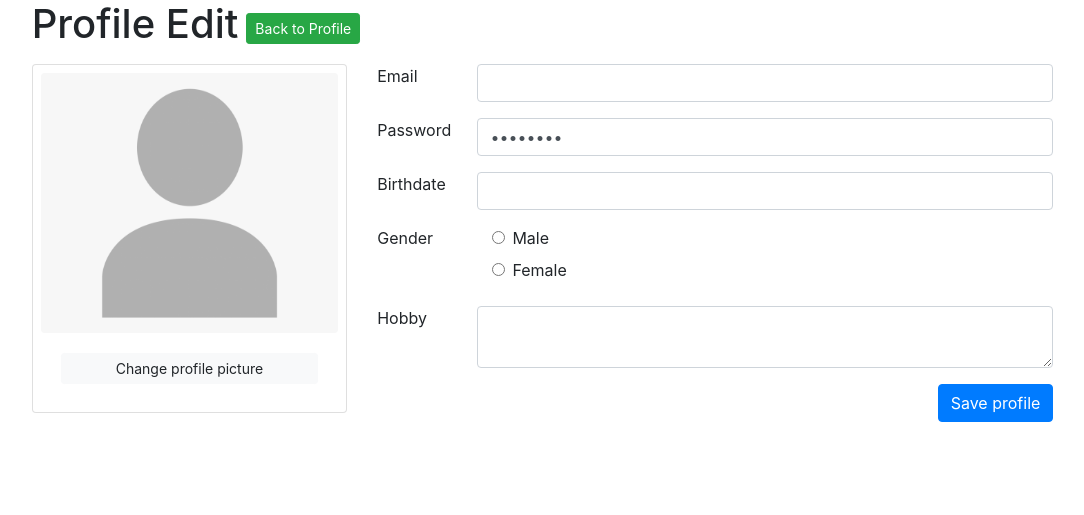
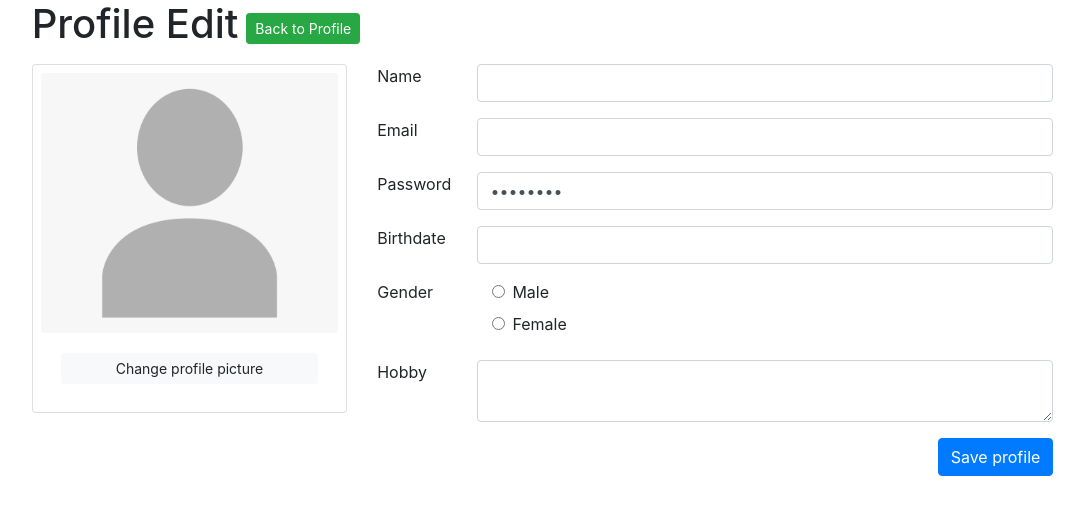
Before and after one commit to craigejonard/messageboard, a CakePHP app: the page made by app/View/Users/profile_edit.ctp in a window 1280 px wide. Shown: the top 515 px of the page, without its empty margins (105-1189 px from the left). Run offline with PHP 8.4 and a stand-in for CakePHP, Linux system fonts and the light colour scheme; the template is opened without the code that fills it, so the values that code supplies are empty; some libraries are stand-ins or nearby versions.

Commit message:
user can now edit

```diff
--- a/app/View/Users/profile_edit.ctp
+++ b/app/View/Users/profile_edit.ctp
@@ -44,7 +44,10 @@
         </div>
         <div class="col">
             <form id="profileForm">
-
+                <div class="form-group row">
+                    <label class="col-sm-2" for="email">Name</label>
+                    <input class="col-sm-10 form-control" name="name" type="text" id="name" value="<?= $user["name"] ?? "" ?>">
+                </div>
                 <div class="form-group row">
                     <label class="col-sm-2" for="email">Email</label>
                     <input class="col-sm-10 form-control" name="email" type="text" id="email" value="<?= $user["email"] ?? "" ?>">
```
Also changed, not shown: app/View/Messages/index.ctp (+3 -4 lines).
